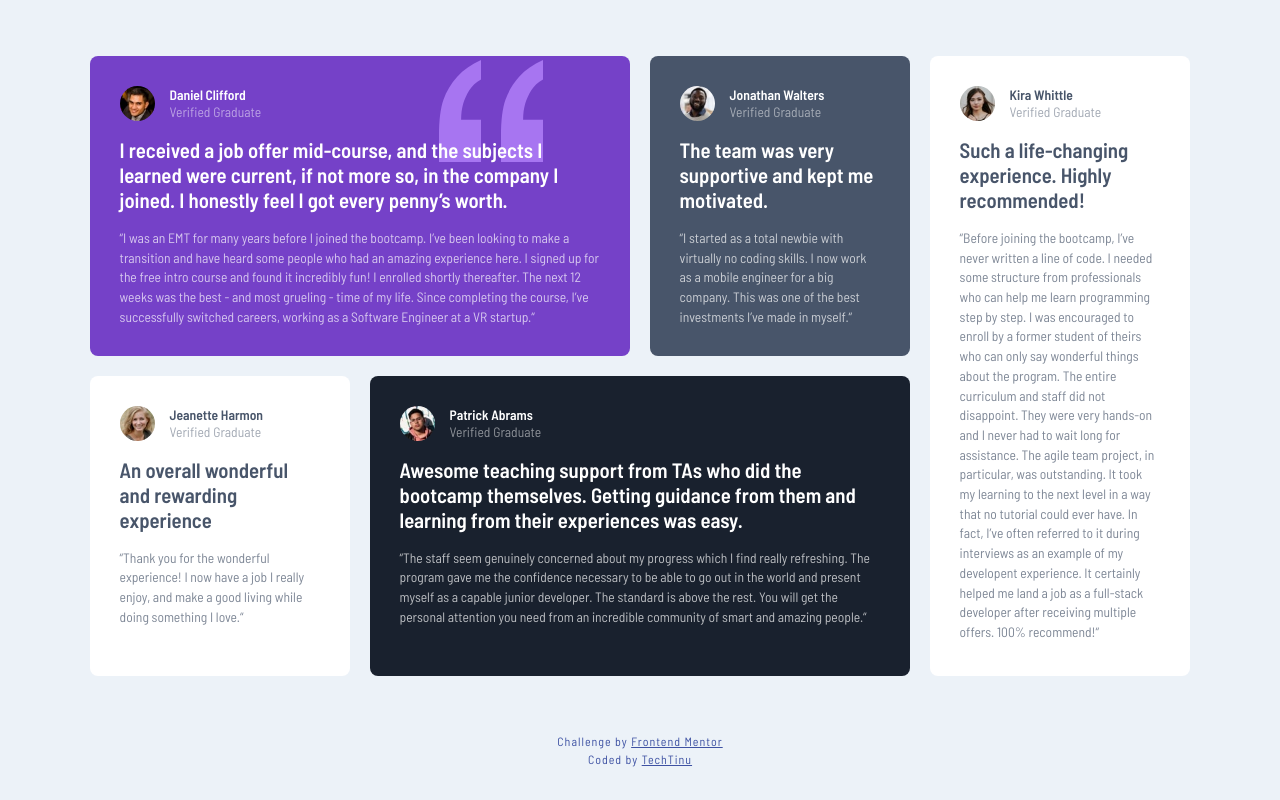
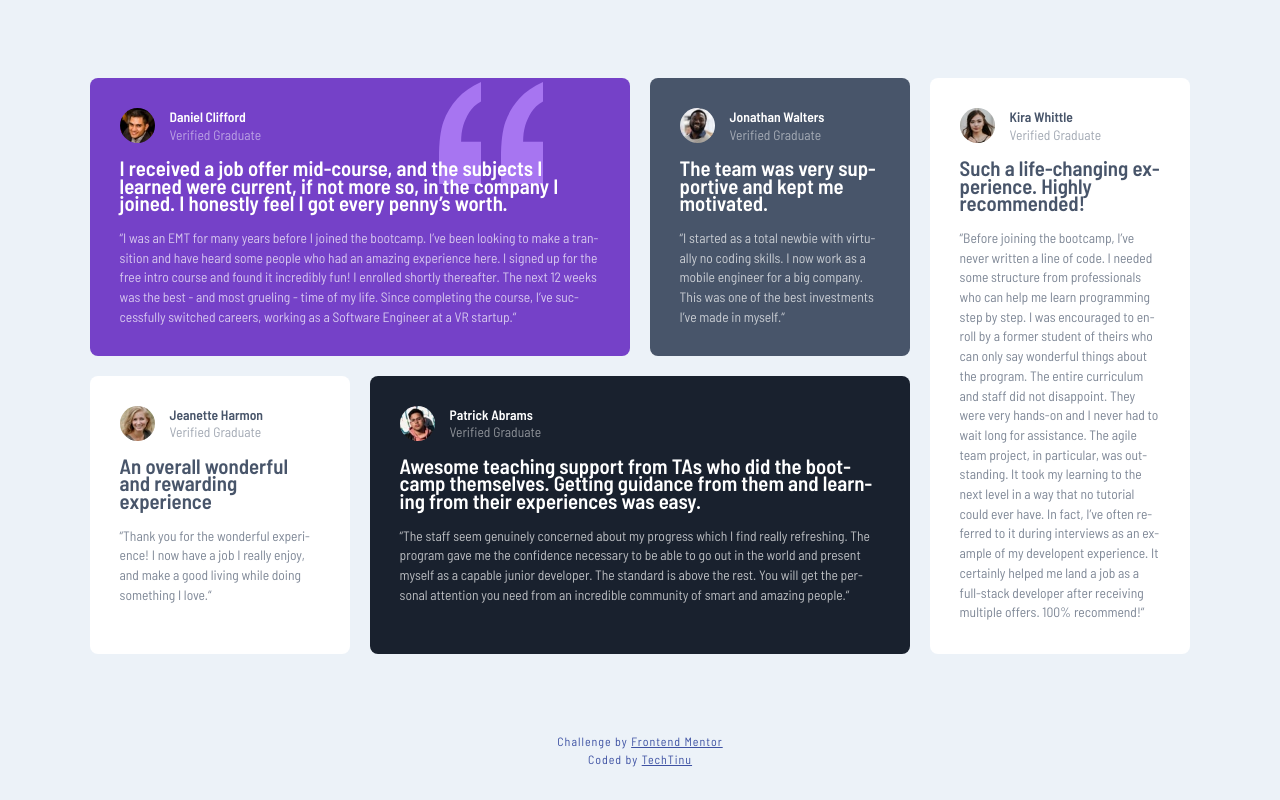
Before and after one commit to tinuola/fm_testimonials-grid, a React (Vite) app: page / in a window 1280 px wide. Built offline with nearby package versions, Linux system fonts and the light colour scheme.

Commit message:
Updates reset stylesheet

```diff
--- a/src/css/reset.css
+++ b/src/css/reset.css
@@ -1,4 +1,8 @@
-/* Basic CSS Reset based on Andy Bell's Modern CSS Reset  */
+/* Resets based on:
+Andy Bell: https://andy-bell.co.uk/a-modern-css-reset/
+Elad Schecter: https://elad2412.github.io/the-new-css-reset/
+Josh Comeau: https://www.joshwcomeau.com/css/custom-css-reset/
+*/
 
 /* Box sizing rules */
 *,
@@ -7,26 +11,50 @@
   box-sizing: border-box;
 }
 
+/* Remove default margin and padding */
+* {
+  margin: 0;
+  padding: 0;
+}
+
+/* Allow percentage-based heights in the application */
+html,
+body {
+  height: 100%;
+}
+
 /* Set core root defaults */
-html {
+html:focus-within {
   scroll-behavior: smooth;
 }
 
-/* Remove defaults */
-body,
+/* Set core body defaults */
+body {
+  min-height: 100vh;
+  line-height: calc(1em + 0.25rem);
+  /* line-height: 1.5; */
+  text-rendering: optimizeSpeed;
+  -webkit-font-smoothing: antialiased;
+}
+
+/* Avoid text overflows */
 h1,
 h2,
 h3,
 h4,
-p,
-ul,
-li {
-	margin: 0;
-	padding: 0;
+p {
+  overflow-wrap: break-word;
+  -webkit-hyphens: auto;
+  -ms-hyphens: auto;
+  hyphens: auto;
 }
 
-/* Make images easier to work with */
-img {
+/* Make media easier to work with */
+img,
+picture,
+video,
+canvas,
+svg {
   max-width: 100%;
   display: block;
 }
@@ -37,9 +65,37 @@ ol {
   list-style: none;
 }
 
+/* Inherit fonts for inputs and buttons */
+input,
+button,
+textarea,
+select {
+  font: inherit;
+}
+
 /* Override default appearance of input element on iOS */
 input {
   -webkit-appearance: none;
   -moz-appearance: none;
   appearance: none;
 }
+
+/* Apply the pointer cursor for anchor and button tags */
+a,
+button {
+  cursor: pointer;
+}
+
+/* Resets animations, transitions and scroll behaviour for if user selects prefers reduced motion */
+@media (prefers-reduced-motion: reduce) {
+  *,
+  *::before,
+  *::after {
+    -webkit-animation-duration: 0.01ms !important;
+    animation-duration: 0.01ms !important;
+    -webkit-animation-iteration-count: 1 !important;
+    animation-iteration-count: 1 !important;
+    transition-duration: 0.01ms !important;
+    scroll-behavior: auto !important;
+  }
+}
```
Also changed, not shown: 1 other file (tests, documents, lock files or other folders). Lines whose indentation alone changed are shown as unchanged.
